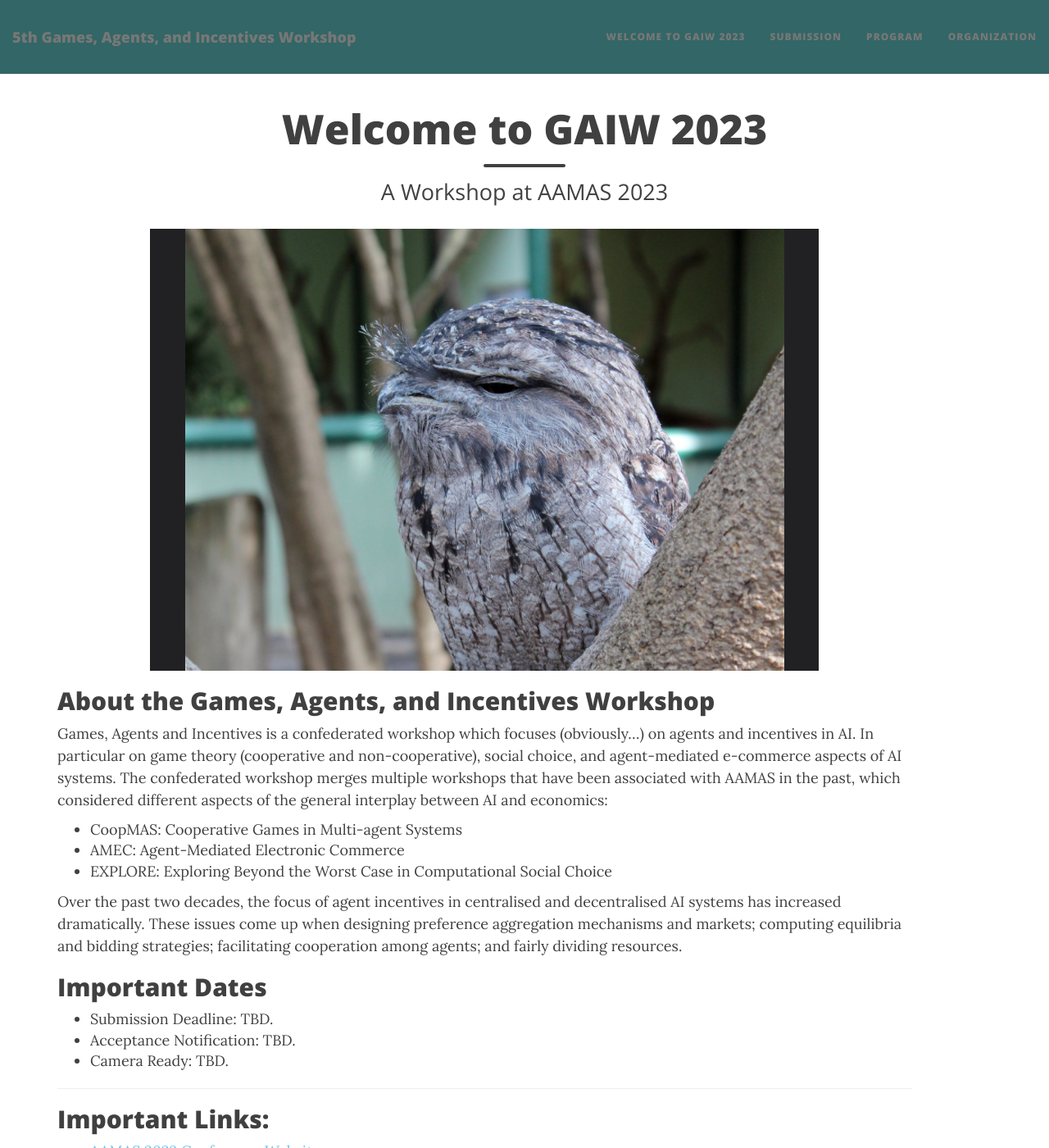
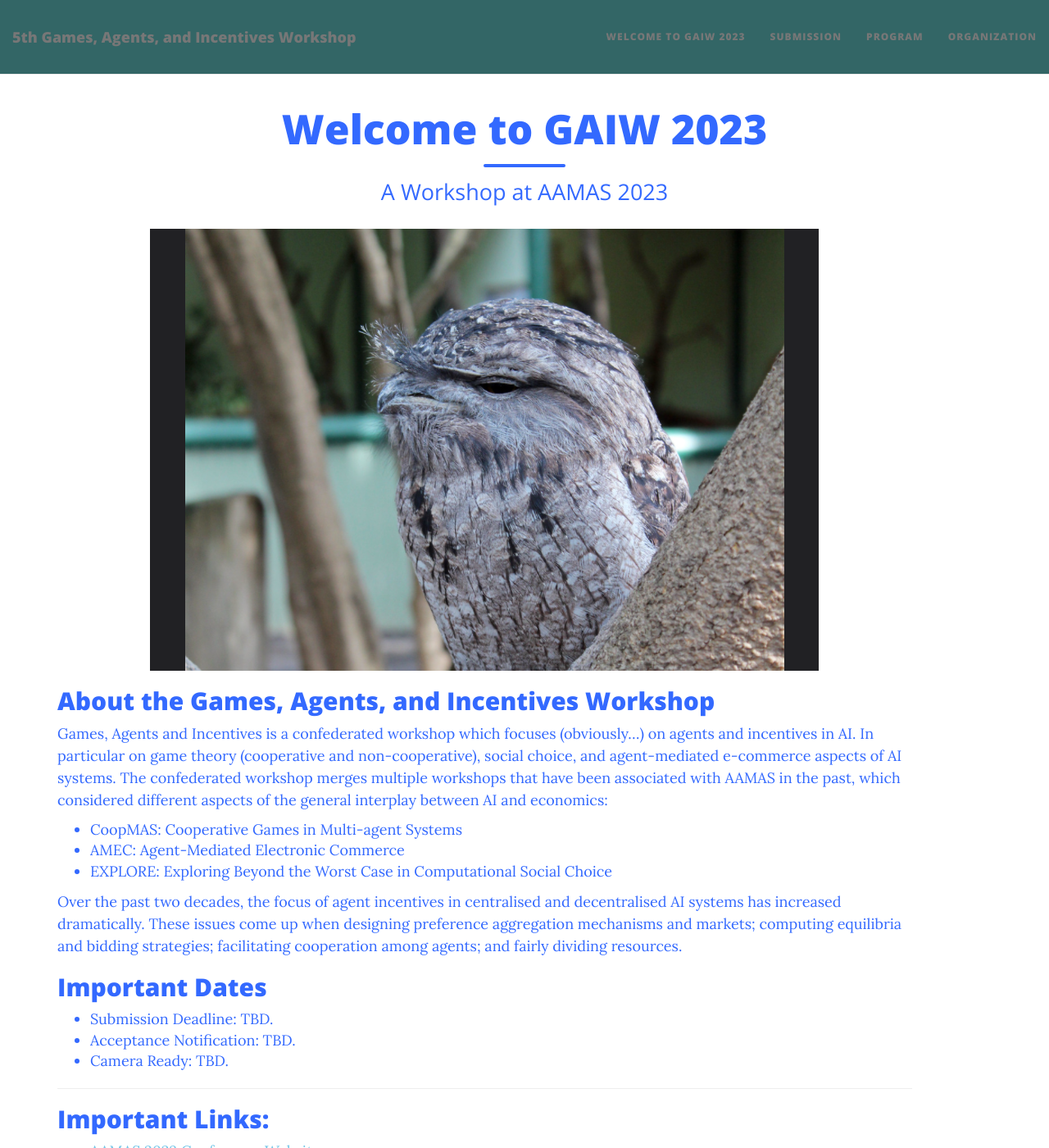
Before and after one commit to PrefLib/gaiw2023, a Jekyll site: the page built from index.md, in a window 1280 px wide and 1400 px high. Shown: the whole window at 82% size. Built offline with Jekyll 4.4.1, drawn with Linux system fonts in a browser that asks for light colours; nearby versions of some CDN libraries.

Commit message:
Update main.css

```diff
--- a/css/main.css
+++ b/css/main.css
@@ -9,7 +9,7 @@ layout: null
 body {
   font-family: 'Lora', 'Times New Roman', serif;
   font-size: 18px;
-  color: #404040;
+  color: #3369FF;
   position: relative;
   background-color: {{ site.page-col }};
   {% if site.page-img %}
```
